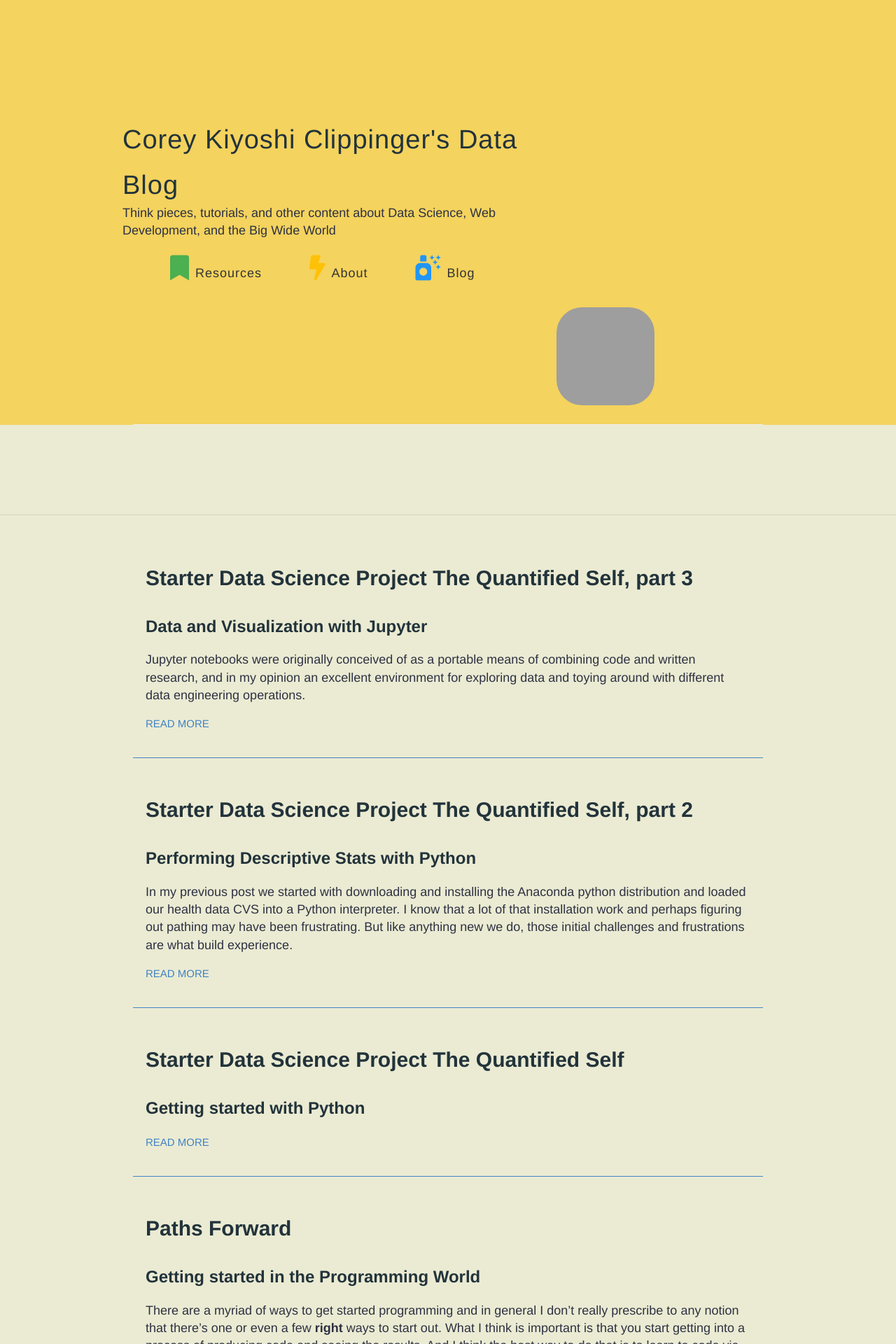
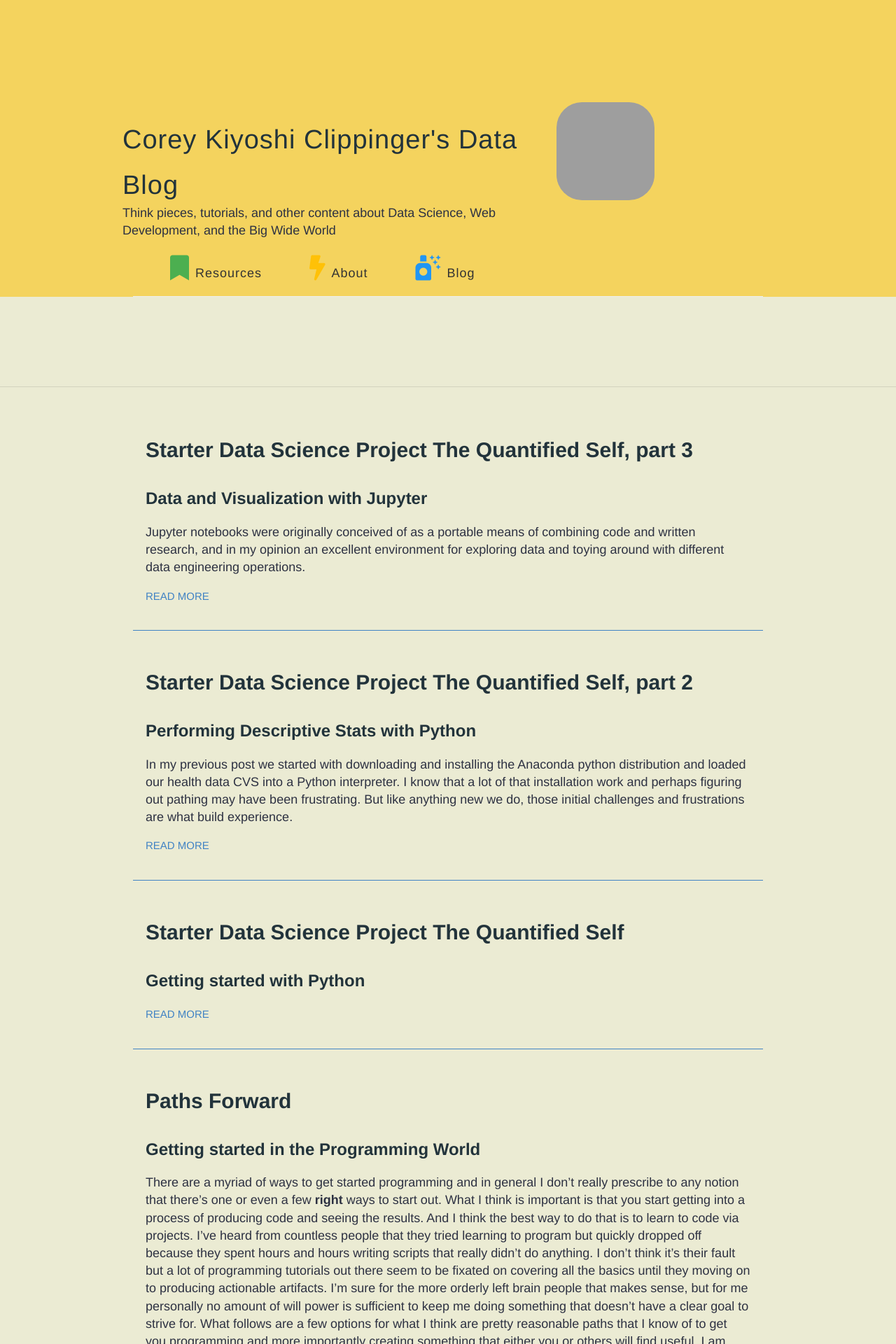
Before and after one commit to coreyclip/coreyclip.github.io, a Jekyll site: the page built from index.html, in a window 1280 px wide. Shown: the top 1920 px of the page at 70% size. Built offline with Jekyll 4.4.1, drawn with Linux system fonts in a browser that asks for light colours; nearby versions of some CDN libraries; grey boxes are pictures that could not be loaded.

Commit message:
moved margin to row

```diff
--- a/_layouts/default.html
+++ b/_layouts/default.html
@@ -41,8 +41,8 @@
                             </nav>
                         </div>
                     </div>
-                    <div class='col-4' style="margin-top:45%;">
-                        <div class='row'>
+                    <div class='col-4'>
+                        <div class='row' style="margin-top:45%;">
                             <a href="{{ site.baseurl }}/" class="site-avatar"><img class='rounded-circle' src="{{ site.avatar }}" /></a>
                         </div>
                     </div>
```
